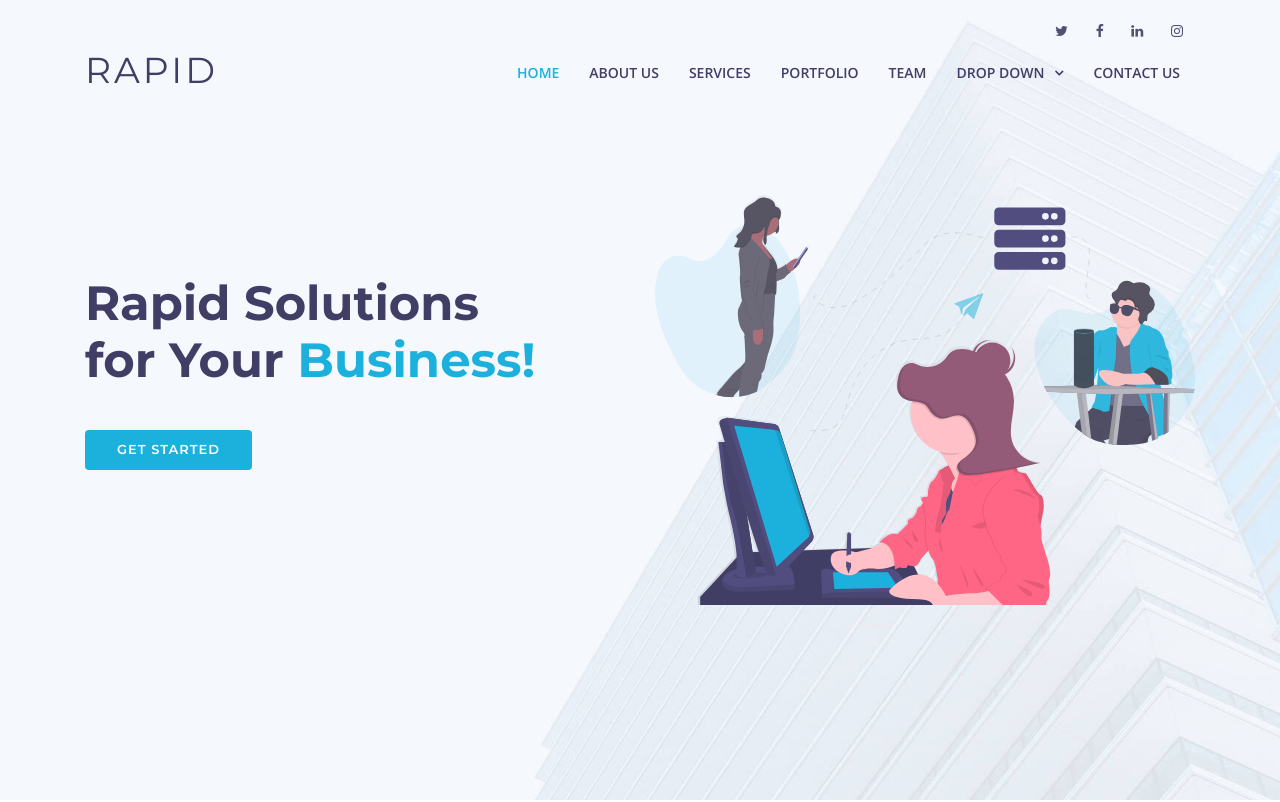
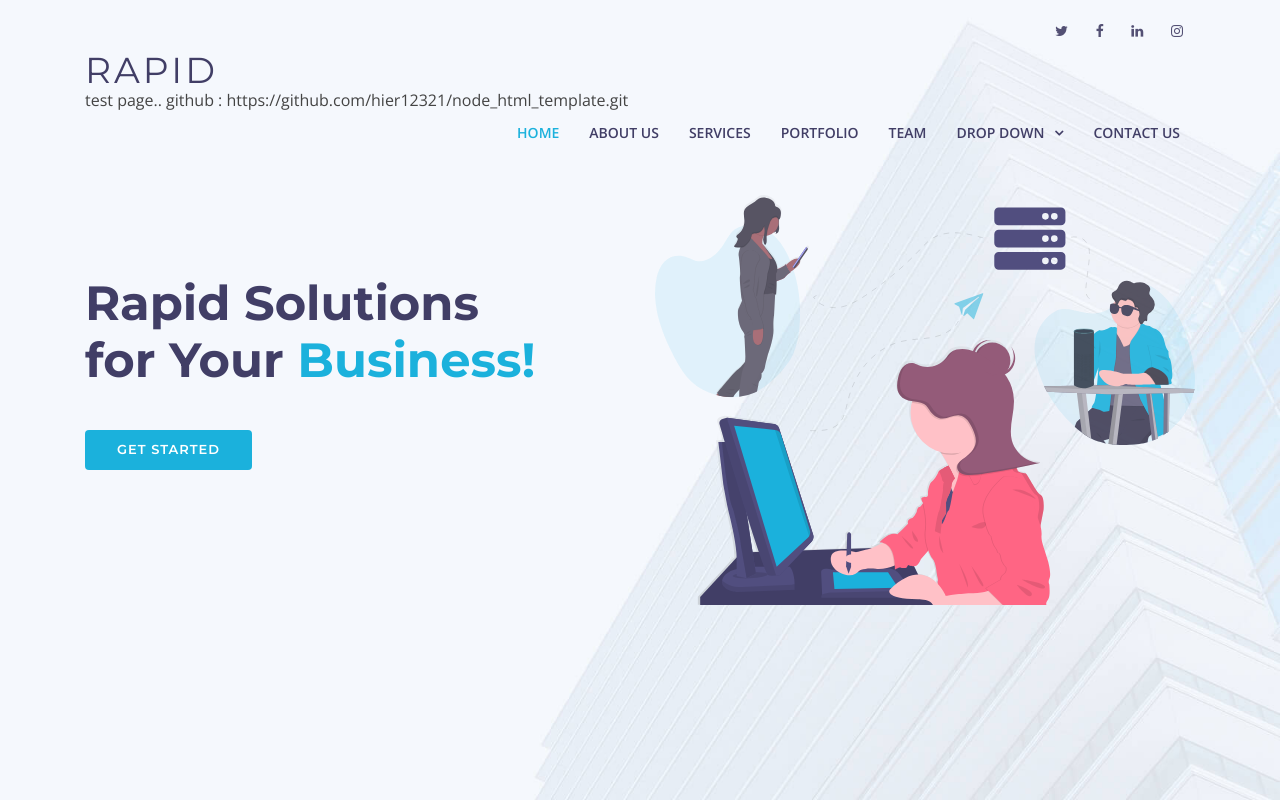
Before and after one commit to hier12321/node_html_template, a website: page views/index.html in a window 1280 px wide. Shown: the top 802 px of the page. Drawn offline with nearby package versions, Linux system fonts and the light colour scheme; files that its build step writes are made by us from their sources; files whose address does not match are found by name; a web font is replaced by a local one.

Commit message:
header github add

```diff
--- a/views/index.html
+++ b/views/index.html
@@ -57,6 +57,7 @@
       <div class="logo float-left">
         <!-- Uncomment below if you prefer to use an image logo -->
         <h1 class="text-light"><a href="#intro" class="scrollto"><span>Rapid</span></a></h1>
+        <div>test page.. github : https://github.com/hier12321/node_html_template.git</div>
         <!-- <a href="#header" class="scrollto"><img src="img/logo.png" alt="" class="img-fluid"></a> -->
       </div>
 
```
